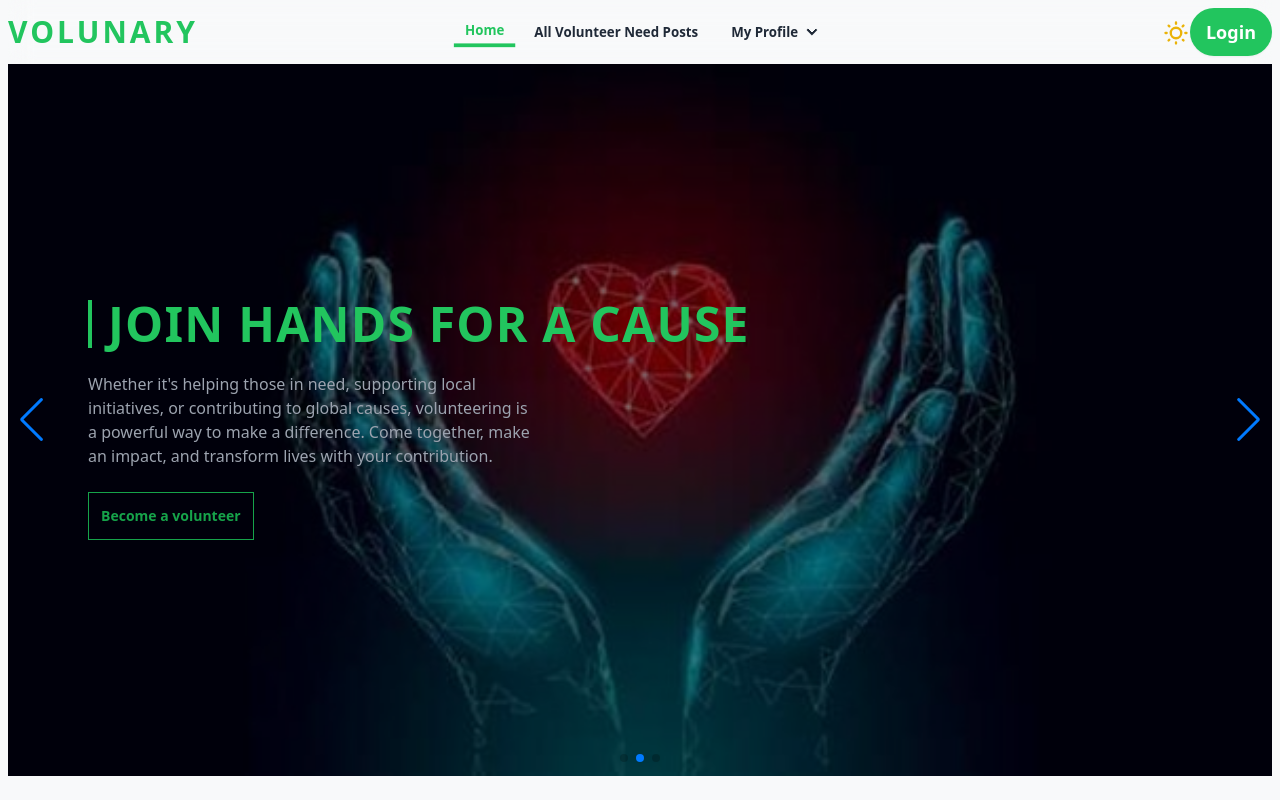
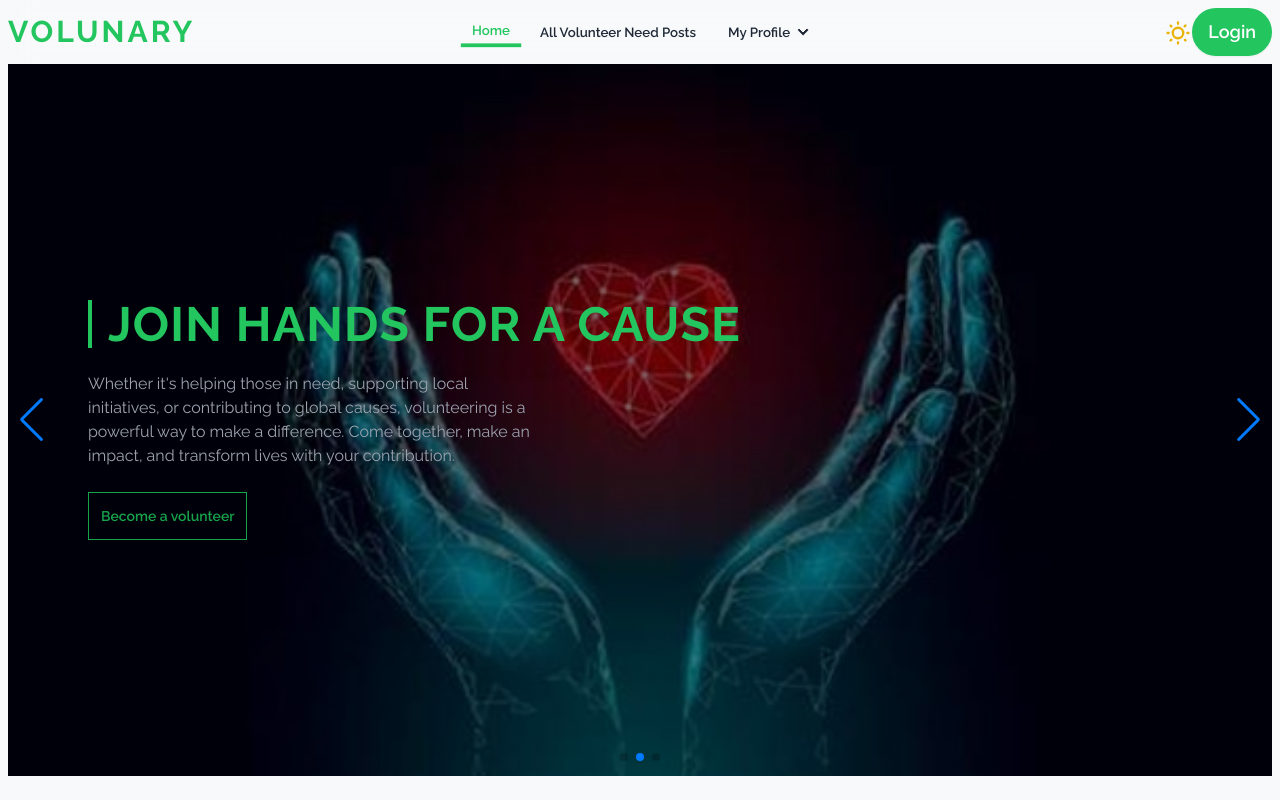
Before and after one commit to AnsarulIslam10/Volunteer-Management-Client, a React (Vite) app: page / in a window 1280 px wide. Shown: the top 800 px of the page. Built offline with nearby package versions, Linux system fonts and the light colour scheme; no server answers.

Commit message:
raleway font family added

```diff
--- a/src/index.css
+++ b/src/index.css
@@ -1,7 +1,10 @@
+@import url("https://fonts.googleapis.com/css2?family=Raleway:ital,wght@0,100..900;1,100..900&display=swap");
+
 @tailwind base;
 @tailwind components;
 @tailwind utilities;
 
 * {
-  @apply transition-colors duration-75
+  @apply transition-colors duration-75;
+  font-family: Raleway;
 }
--- a/tailwind.config.js
+++ b/tailwind.config.js
@@ -6,7 +6,11 @@
     "./src/**/*.{js,ts,jsx,tsx}",
   ],
   theme: {
-    extend: {},
+    extend: {
+      fontFamily: {
+        'raleway': ["Raleway", "serif"],
+      },
+    },
   },
   plugins: [
     require('daisyui'),
```
